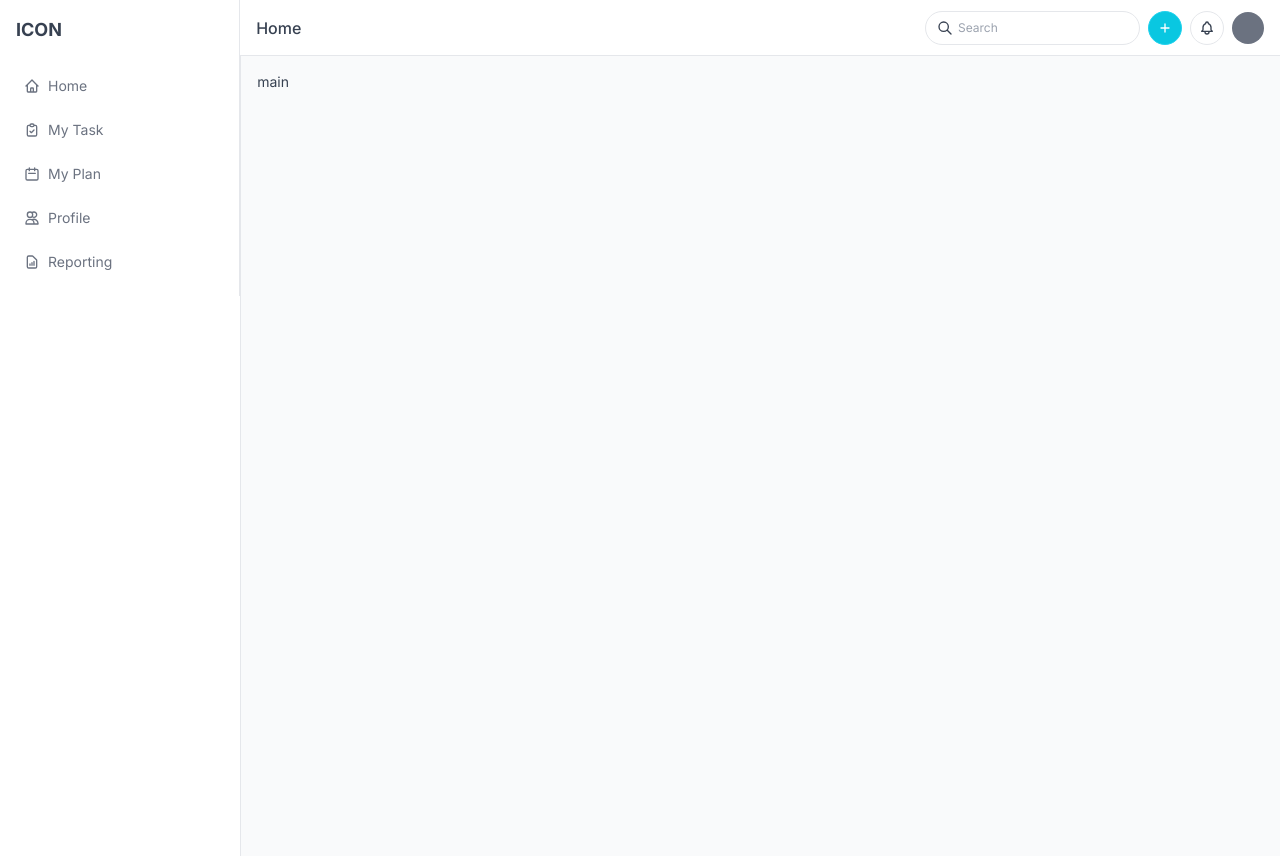
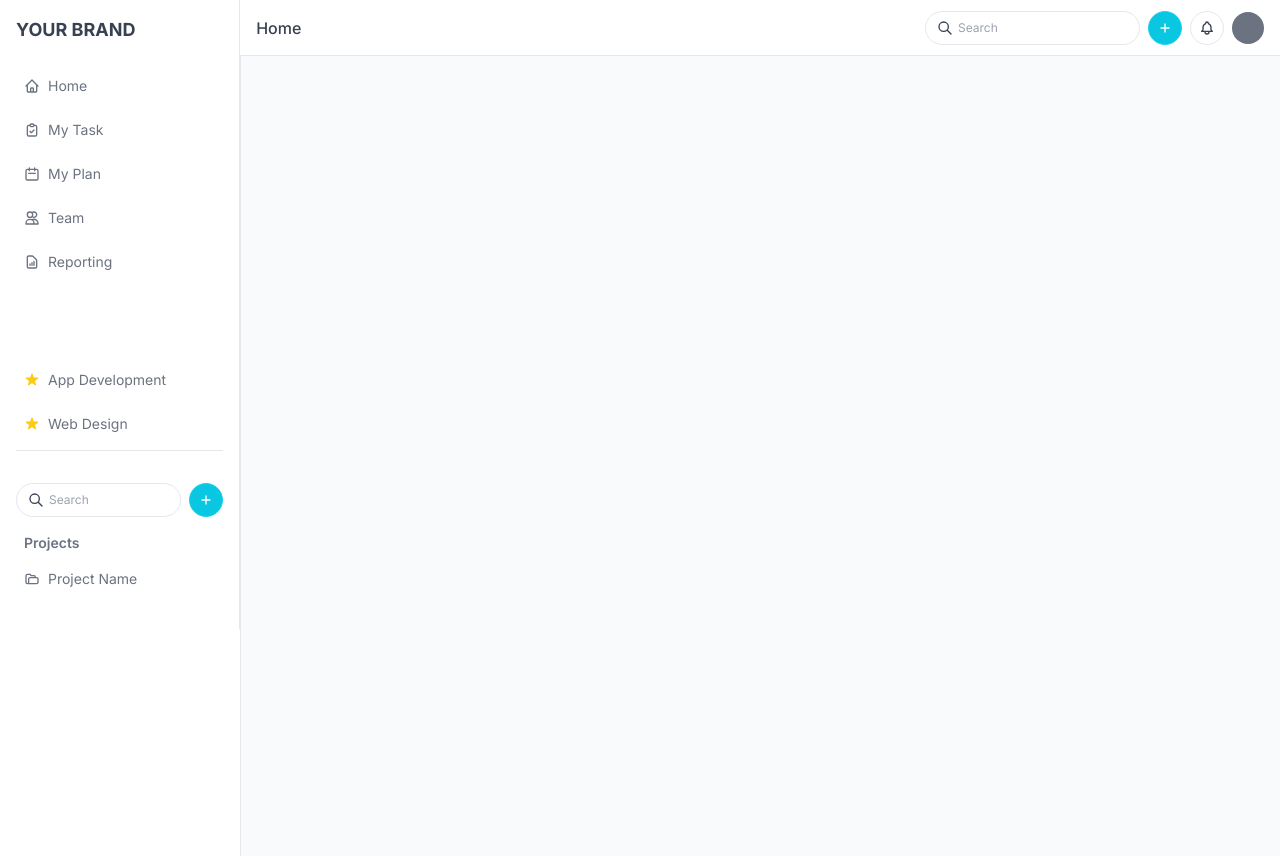
Before and after one commit to siunixdev/react-ui-task-management, a React (Create React App) app: page / in a window 1280 px wide. Built offline with nearby package versions, Linux system fonts and the light colour scheme.

Commit message:
add sidebar component

```diff
--- a/src/components/Button/Button.jsx
+++ b/src/components/Button/Button.jsx
@@ -1,9 +1,10 @@
 import React from 'react'
 import './Button.sass'
 
-function Button({ text, icon, type }) {
+const Button = ({ text, icon, type, onClick }) => {
   return (
     <button
+      onClick={onClick}
       className={`btn ${type}`}
     >
       {
--- a/src/components/Button/Button.sass
+++ b/src/components/Button/Button.sass
@@ -7,7 +7,7 @@
   &--primary
     @apply bg-primary text-white border-cyan-400 hover:bg-cyan-400
   &--secondary
-    @apply bg-white text-gray-700 border-gray-200 hover:bg-gray-200
+    @apply bg-white text-gray-700 border-gray-200 hover:bg-gray-100
   &--success
     @apply bg-success text-white border-green-400 hover:bg-green-400
   &--warning
@@ -16,3 +16,5 @@
     @apply bg-danger text-white border-red-400 hover:bg-red-400
   &--pill
     @apply rounded-full
+  &--xs
+    @apply p-1
--- /dev/null
+++ b/src/components/Collapse/Collapse.jsx
@@ -0,0 +1,13 @@
+import React from 'react'
+import './Collapse.sass'
+
+const Collapse = ({ text, children }) => {
+  return (
+    <div className='collapse'>
+      <span className='collapse__text'>{text}</span>
+      {children}
+    </div>
+  )
+}
+
+export default Collapse
--- /dev/null
+++ b/src/components/Collapse/Collapse.sass
@@ -0,0 +1,4 @@
+.collapse
+  @apply flex items-center justify-between p-2
+  &__text
+    @apply font-semibold text-gray-500
--- a/src/index.js
+++ b/src/index.js
@@ -3,10 +3,13 @@ import ReactDOM from 'react-dom';
 import './index.sass';
 import App from './App';
 import reportWebVitals from './reportWebVitals';
+import { BrowserRouter } from 'react-router-dom'
 
 ReactDOM.render(
   <React.StrictMode>
-    <App />
+    <BrowserRouter>
+      <App />
+    </BrowserRouter>
   </React.StrictMode>,
   document.getElementById('root')
 );
--- a/src/layouts/Main/Main.jsx
+++ b/src/layouts/Main/Main.jsx
@@ -1,9 +1,19 @@
 import React from 'react'
+import './Main.sass'
+import { Routes, Route } from 'react-router-dom'
 
 function Main() {
   return (
-    <div className='p-4 bg-gray-50 min-h-screen border-l'>
-      main
+    <div className='main'>
+      <div className='main__container'>
+        <Routes>
+          <Route path='/home' element="Home" />
+          <Route path='/task' element="Task" />
+          <Route path='/plan' element="Plan" />
+          <Route path='/team' element="Team" />
+          <Route path='/reporting' element="Reporting" />
+        </Routes>
+      </div>
     </div>
   )
 }
--- /dev/null
+++ b/src/layouts/Main/Main.sass
@@ -0,0 +1,4 @@
+.main
+  @apply p-4 bg-gray-50 min-h-screen border-l pt-8
+  &__container
+    @apply container mx-auto
--- a/src/layouts/Sidebar/Sidebar.jsx
+++ b/src/layouts/Sidebar/Sidebar.jsx
@@ -1,54 +1,174 @@
-import React from 'react'
+import React, { useState } from 'react'
 import './Sidebar.sass'
+import { Link } from 'react-router-dom'
+import Button from '../../components/Button/Button'
+import Collapse from '../../components/Collapse/Collapse'
+
+var sidebarMenu = [
+  {
+    text: 'Home',
+    icon: (
+      <svg xmlns="http://www.w3.org/2000/svg" className="h-4 w-4" fill="none" viewBox="0 0 24 24" stroke="currentColor" strokeWidth="2" >
+        <path strokeLinecap="round" strokeLinejoin="round" d="M3 12l2-2m0 0l7-7 7 7M5 10v10a1 1 0 001 1h3m10-11l2 2m-2-2v10a1 1 0 01-1 1h-3m-6 0a1 1 0 001-1v-4a1 1 0 011-1h2a1 1 0 011 1v4a1 1 0 001 1m-6 0h6" />
+      </svg>
+    ),
+    link: '/home'
+  },
+  {
+    text: 'My Task',
+    icon: (
+      <svg xmlns="http://www.w3.org/2000/svg" className="h-4 w-4" fill="none" viewBox="0 0 24 24" stroke="currentColor" strokeWidth="2">
+        <path strokeLinecap="round" strokeLinejoin="round" d="M9 5H7a2 2 0 00-2 2v12a2 2 0 002 2h10a2 2 0 002-2V7a2 2 0 00-2-2h-2M9 5a2 2 0 002 2h2a2 2 0 002-2M9 5a2 2 0 012-2h2a2 2 0 012 2m-6 9l2 2 4-4" />
+      </svg>
+    ),
+    link: '/task'
+  },
+  {
+    text: 'My Plan',
+    icon: (
+      <svg xmlns="http://www.w3.org/2000/svg" className="h-4 w-4" fill="none" viewBox="0 0 24 24" stroke="currentColor" strokeWidth="2">
+        <path strokeLinecap="round" strokeLinejoin="round" d="M8 7V3m8 4V3m-9 8h10M5 21h14a2 2 0 002-2V7a2 2 0 00-2-2H5a2 2 0 00-2 2v12a2 2 0 002 2z" />
+      </svg>
+    ),
+    link: '/plan'
+  },
+  {
+    text: 'Team',
+    icon: (
+      <svg xmlns="http://www.w3.org/2000/svg" className="h-4 w-4" fill="none" viewBox="0 0 24 24" stroke="currentColor" strokeWidth="2">
+        <path strokeLinecap="round" strokeLinejoin="round" d="M12 4.354a4 4 0 110 5.292M15 21H3v-1a6 6 0 0112 0v1zm0 0h6v-1a6 6 0 00-9-5.197M13 7a4 4 0 11-8 0 4 4 0 018 0z" />
+      </svg>
+    ),
+    link: '/team'
+  },
+  {
+    text: 'Reporting',
+    icon: (
+      <svg xmlns="http://www.w3.org/2000/svg" className="h-4 w-4" fill="none" viewBox="0 0 24 24" stroke="currentColor" strokeWidth="2">
+        <path strokeLinecap="round" strokeLinejoin="round" d="M9 17v-2m3 2v-4m3 4v-6m2 10H7a2 2 0 01-2-2V5a2 2 0 012-2h5.586a1 1 0 01.707.293l5.414 5.414a1 1 0 01.293.707V19a2 2 0 01-2 2z" />
+      </svg>
+    ),
+    link: '/reporting'
+  },
+]
+
+var favorites = [
+  {
+    text: "App Development",
+    to: "/",
+  },
+  {
+    text: "Web Design",
+    to: "/",
+  },
+]
+
 
 function Sidebar() {
+  const [collapse, setCollapse] = useState(1)
+
   return (
     <div className='sidebar'>
-      <div className='mb-6'>
-        <span className='text-lg font-bold'>
-          ICON
+      <div className='brand-logo'>
+        <span className='brand-logo__text'>
+          YOUR BRAND
         </span>
       </div>
       <div>
-        <ul className='space-y-2'>
-          <li
-            className='flex items-center text-left w-full text-gray-500 hover:bg-primary hover:text-white rounded-lg p-2'>
-            <svg xmlns="http://www.w3.org/2000/svg" className="h-4 w-4" fill="none" viewBox="0 0 24 24" stroke="currentColor" strokeWidth="2">
-              <path strokeLinecap="round" strokeLinejoin="round" d="M3 12l2-2m0 0l7-7 7 7M5 10v10a1 1 0 001 1h3m10-11l2 2m-2-2v10a1 1 0 01-1 1h-3m-6 0a1 1 0 001-1v-4a1 1 0 011-1h2a1 1 0 011 1v4a1 1 0 001 1m-6 0h6" />
-            </svg>
-            <span className='ml-2'>Home</span>
-          </li>
-          <li
-            className='flex items-center text-left w-full text-gray-500 hover:bg-primary hover:text-white rounded-lg p-2'>
-            <svg xmlns="http://www.w3.org/2000/svg" className="h-4 w-4" fill="none" viewBox="0 0 24 24" stroke="currentColor" strokeWidth="2">
-              <path strokeLinecap="round" strokeLinejoin="round" d="M9 5H7a2 2 0 00-2 2v12a2 2 0 002 2h10a2 2 0 002-2V7a2 2 0 00-2-2h-2M9 5a2 2 0 002 2h2a2 2 0 002-2M9 5a2 2 0 012-2h2a2 2 0 012 2m-6 9l2 2 4-4" />
-            </svg>
-            <span className='ml-2'>My Task</span>
-          </li>
-          <li
-            className='flex items-center text-left w-full text-gray-500 hover:bg-primary hover:text-white rounded-lg p-2'>
-            <svg xmlns="http://www.w3.org/2000/svg" className="h-4 w-4" fill="none" viewBox="0 0 24 24" stroke="currentColor" strokeWidth="2">
-              <path strokeLinecap="round" strokeLinejoin="round" d="M8 7V3m8 4V3m-9 8h10M5 21h14a2 2 0 002-2V7a2 2 0 00-2-2H5a2 2 0 00-2 2v12a2 2 0 002 2z" />
-            </svg>
-            <span className='ml-2'>My Plan</span>
-          </li>
-          <li
-            className='flex items-center text-left w-full text-gray-500 hover:bg-primary hover:text-white rounded-lg p-2'>
-            <svg xmlns="http://www.w3.org/2000/svg" className="h-4 w-4" fill="none" viewBox="0 0 24 24" stroke="currentColor" strokeWidth="2">
-              <path strokeLinecap="round" strokeLinejoin="round" d="M12 4.354a4 4 0 110 5.292M15 21H3v-1a6 6 0 0112 0v1zm0 0h6v-1a6 6 0 00-9-5.197M13 7a4 4 0 11-8 0 4 4 0 018 0z" />
-            </svg>
-            <span className='ml-2'>Profile</span>
-          </li>
-          <li
-            className='flex items-center text-left w-full text-gray-500 hover:bg-primary hover:text-white rounded-lg p-2'>
-            <svg xmlns="http://www.w3.org/2000/svg" className="h-4 w-4" fill="none" viewBox="0 0 24 24" stroke="currentColor" strokeWidth="2">
-              <path strokeLinecap="round" strokeLinejoin="round" d="M9 17v-2m3 2v-4m3 4v-6m2 10H7a2 2 0 01-2-2V5a2 2 0 012-2h5.586a1 1 0 01.707.293l5.414 5.414a1 1 0 01.293.707V19a2 2 0 01-2 2z" />
-            </svg>
-            <span className='ml-2'>Reporting</span>
-          </li>
-        </ul>
-      </div>
-    </div>
+        <nav>
+          <div className='sidebar__menu'>
+            <ul>
+              {
+                sidebarMenu.map((menu, i) => (
+                  <Link to={menu.link} key={i}>
+                    <li
+                      className='menu__item'>
+                      {menu.icon}
+                      <span>{menu.text}</span>
+                    </li>
+                  </Link>
+                ))
+              }
+            </ul>
+          </div>
+          <div className='sidebar__projects'>
+            <Collapse text="Favorites">
+              <Button
+                onClick={() => setCollapse(!collapse)}
+                icon={
+                  collapse ?
+                    <svg xmlns="http://www.w3.org/2000/svg" fill="none" viewBox="0 0 24 24" stroke="currentColor" strokeWidth="2">
+                      <path strokeLinecap="round" strokeLinejoin="round" d="M5 15l7-7 7 7" />
+                    </svg>
+                    :
+                    <svg xmlns="http://www.w3.org/2000/svg" fill="none" viewBox="0 0 24 24" stroke="currentColor" strokeWidth="2">
+                      <path strokeLinecap="round" strokeLinejoin="round" d="M19 9l-7 7-7-7" />
+                    </svg>
+                }
+                type="btn--secondary btn--pill btn--xs"
+              />
+            </Collapse>
+            <div className='my-2'>
+              {
+                collapse && (
+                  favorites.map((fav, i) => (
+                    <div
+                      key={i}
+                      className='project__item'
+                    >
+                      <div className="h-4 w-4 text-yellow-400">
+                        <svg xmlns="http://www.w3.org/2000/svg" fill="currentColor" viewBox="0 0 24 24" stroke="none" stroke-width="2">
+                          <path stroke-linecap="round" stroke-linejoin="round" d="M11.049 2.927c.3-.921 1.603-.921 1.902 0l1.519 4.674a1 1 0 00.95.69h4.915c.969 0 1.371 1.24.588 1.81l-3.976 2.888a1 1 0 00-.363 1.118l1.518 4.674c.3.922-.755 1.688-1.538 1.118l-3.976-2.888a1 1 0 00-1.176 0l-3.976 2.888c-.783.57-1.838-.197-1.538-1.118l1.518-4.674a1 1 0 00-.363-1.118l-3.976-2.888c-.784-.57-.38-1.81.588-1.81h4.914a1 1 0 00.951-.69l1.519-4.674z" />
+                        </svg>
+                      </div>
+                      <span>{fav.text}</span>
+                    </div>
+                  ))
+                )
+              }
+            </div>
+          </div>
+          <hr />
+          <div className='sidebar__projects'>
+            <div className='project__option'>
+              <div className='search'>
+                <div className='search__icon'>
+                  <svg xmlns="http://www.w3.org/2000/svg" fill="none" viewBox="0 0 24 24" stroke="currentColor" strokeWidth="2">
+                    <path strokeLinecap="round" strokeLinejoin="round" d="M21 21l-6-6m2-5a7 7 0 11-14 0 7 7 0 0114 0z" />
+                  </svg>
+                </div>
+                <input
+                  type="text"
+                  placeholder='Search'
+                  className='search__input'
+                />
+              </div>
+              <Button
+                icon={
+                  <svg xmlns="http://www.w3.org/2000/svg" fill="none" viewBox="0 0 24 24" stroke="currentColor" strokeWidth="2">
+                    <path strokeLinecap="round" strokeLinejoin="round" d="M12 6v6m0 0v6m0-6h6m-6 0H6" />
+                  </svg>
+                }
+                type="btn--primary btn--pill"
+              />
+            </div>
+          </div>
+          <div className='my-4'>
+            <span className='font-semibold text-gray-500 p-2'>Projects</span>
+            <div
+              className='project__item'
+            >
+              <div className="h-4 w-4">
+                <svg xmlns="http://www.w3.org/2000/svg" fill="none" viewBox="0 0 24 24" stroke="currentColor" strokeWidth="2">
+                  <path strokeLinecap="round" strokeLinejoin="round" d="M5 19a2 2 0 01-2-2V7a2 2 0 012-2h4l2 2h4a2 2 0 012 2v1M5 19h14a2 2 0 002-2v-5a2 2 0 00-2-2H9a2 2 0 00-2 2v5a2 2 0 01-2 2z" />
+                </svg>
+              </div>
+              <span>Project Name</span>
+            </div>
+          </div>
+        </nav>
+      </div >
+    </div >
   )
 }
 
--- a/src/layouts/Sidebar/Sidebar.sass
+++ b/src/layouts/Sidebar/Sidebar.sass
@@ -1,2 +1,28 @@
 .sidebar
   @apply w-72 p-4 h-full border-r sticky top-0 bg-white z-50
+  &__menu
+    @appply w-full
+  &__projects
+    @apply  w-full mt-8
+
+.brand-logo
+  @apply mb-6
+  &__text
+    @apply text-lg font-bold
+
+.menu
+  &__item
+    @apply flex items-center text-left w-full text-gray-500 hover:bg-primary hover:text-white rounded-lg p-2 my-2 space-x-2
+
+.project
+  &__item
+    @apply flex items-center text-gray-500 hover:bg-gray-200 rounded-lg p-2 my-2 space-x-2
+  &__option
+    @apply flex space-x-2 relative flex items-center
+
+.search
+  @apply relative flex items-center
+  &__icon
+    @apply absolute ml-3 h-4 w-4
+  &__input
+    @apply border text-xs p-2 pl-8 rounded-full focus:border-gray-500 focus:outline-none w-full
--- a/src/layouts/Topbar/Topbar.sass
+++ b/src/layouts/Topbar/Topbar.sass
@@ -5,4 +5,4 @@
   &__menu
     @apply flex items-center justify-between space-x-2
   &__search
-    @apply border text-xs p-2 pl-8 rounded-full focus:border-gray-500 focus:outline-none
+    @apply border text-xs p-2 pl-8 rounded-full focus:border-gray-400 focus:outline-none focus:w-full ease-in-out duration-500 transition-all
```
